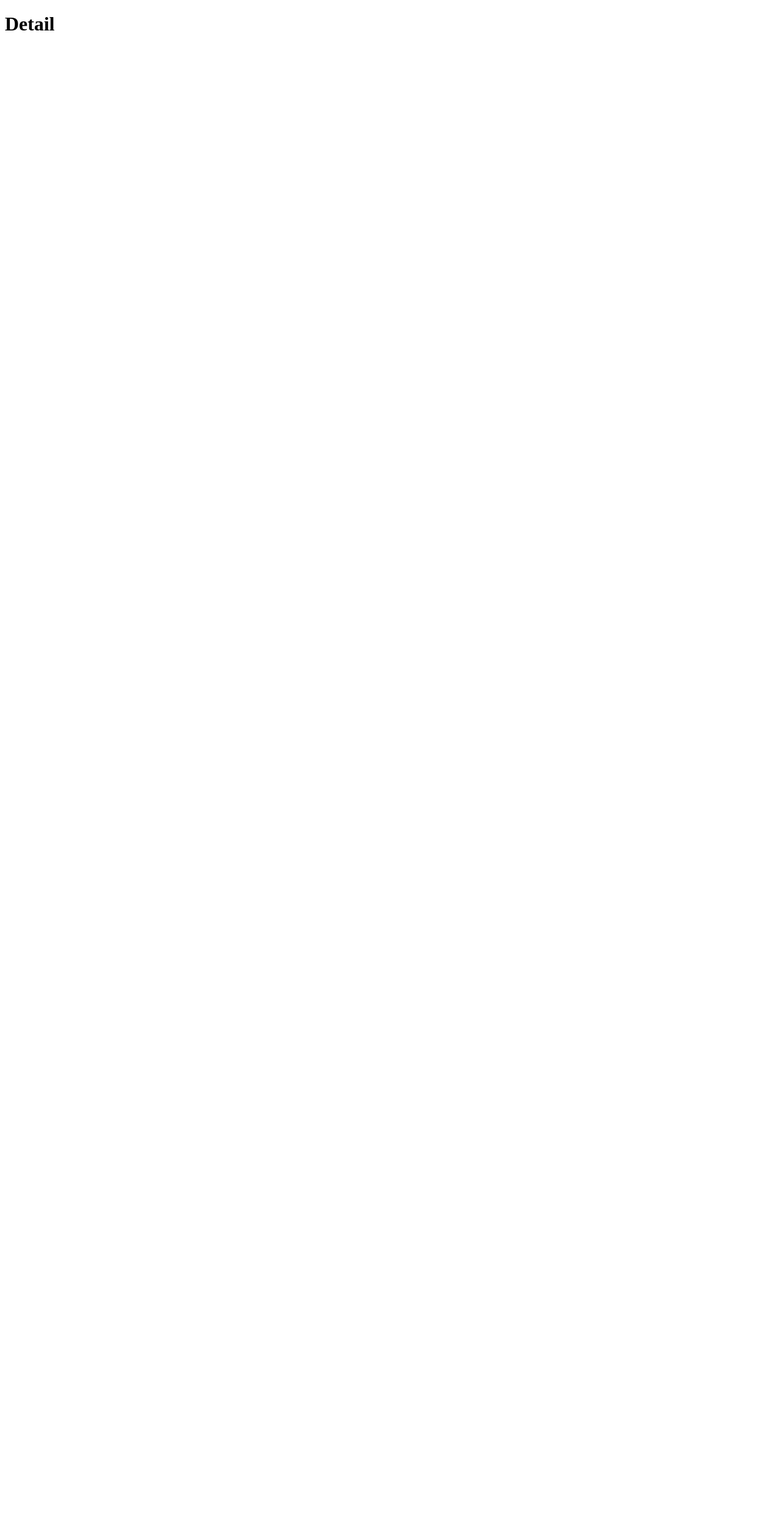
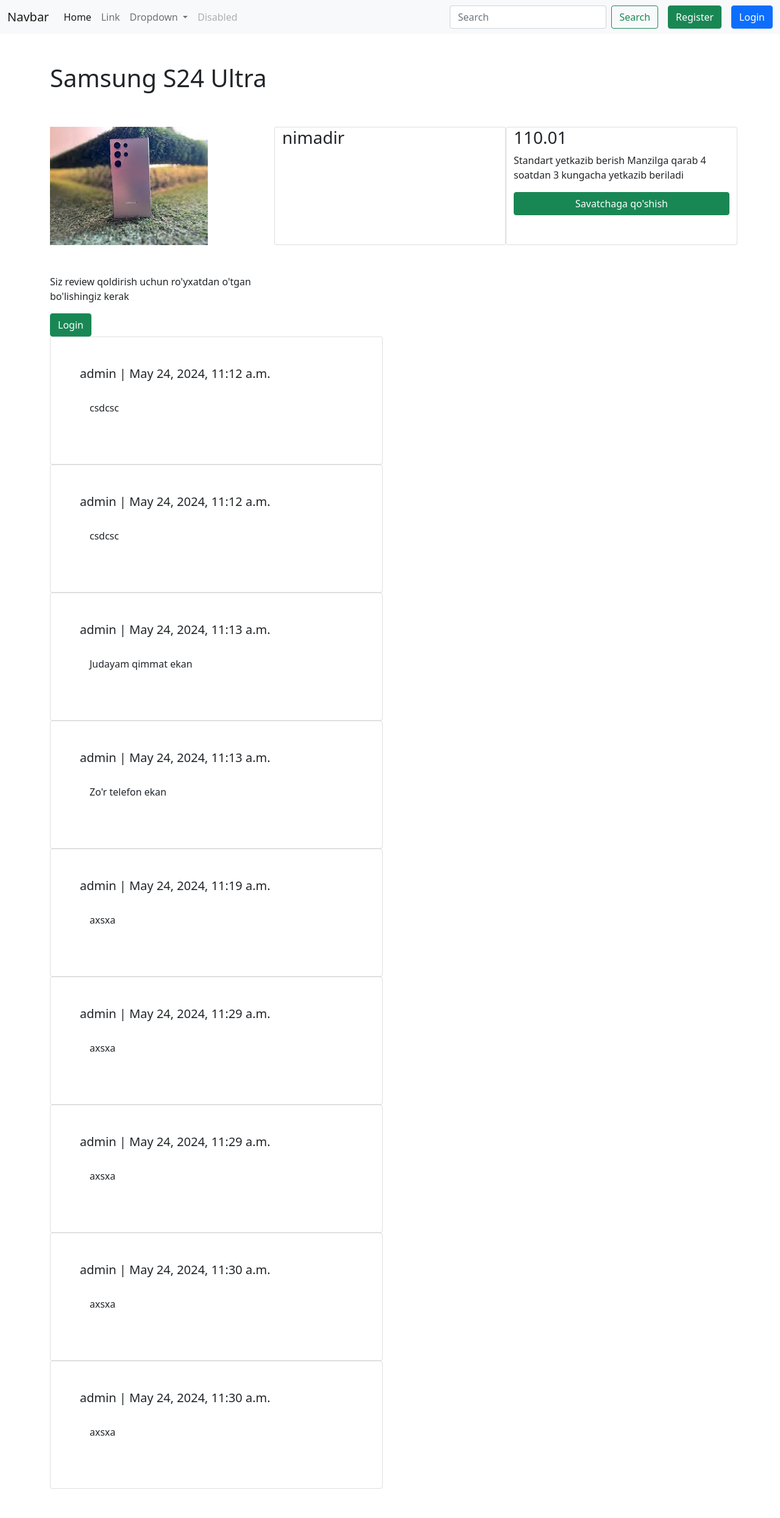
Before and after one commit to nizomiddin-rakhimberdiev/technoshop, a Django app: a page that uses templates/product_detail.html in a window 1280 px wide. Before the commit the page is almost empty. Shown: the whole page at 61% size. Before the commit the page ends 50 px from the top, so only its background shows below. Run offline with Django 5.2, Linux system fonts and the light colour scheme; data comes from the database, SQL or seed files in the repository; both versions use the stored data as it was after the commit.

Commit message:
add product detail page, create product review, search query

```diff
--- a/e_commerce/settings.py
+++ b/e_commerce/settings.py
@@ -25,7 +25,7 @@
 # SECURITY WARNING: don't run with debug turned on in production!
 DEBUG = True
 
-ALLOWED_HOSTS = []
+ALLOWED_HOSTS = ['*']
 
 
 # Application definition
--- a/orders/models.py
+++ b/orders/models.py
@@ -1,6 +1,7 @@
 from django.db import models
 from django.contrib.auth.models import User
 from products.models import Product
+
 
 class Order(models.Model):
     user = models.ForeignKey(User, on_delete=models.CASCADE)
@@ -10,6 +11,7 @@
     def __str__(self):
         return self.user.username
 
+
 class OrderItem(models.Model):
     order = models.ForeignKey(Order, on_delete=models.CASCADE)
     product = models.ForeignKey(Product, on_delete=models.CASCADE)
--- a/products/admin.py
+++ b/products/admin.py
@@ -1,7 +1,7 @@
 from django.contrib import admin
 
 from orders.models import OrderItem, Order
-from products.models import Product, Category
+from products.models import Product, Category, ProductReview
 from users.models import UserProfile
 
 # Register your models here.
@@ -10,3 +10,4 @@
 admin.site.register(Order)
 admin.site.register(OrderItem)
 admin.site.register(UserProfile)
+admin.site.register(ProductReview)
--- a/products/models.py
+++ b/products/models.py
@@ -1,3 +1,4 @@
+from django.contrib.auth.models import User
 from django.db import models
 from django.template.defaultfilters import slugify
 
@@ -31,3 +32,13 @@
     def save(self, *args, **kwargs):  # new
         self.slug = slugify(self.name)
         return super().save(*args, **kwargs)
+
+
+class ProductReview(models.Model):
+    product = models.ForeignKey(Product, on_delete=models.CASCADE)
+    user = models.ForeignKey(User, on_delete=models.CASCADE)
+    review = models.TextField()
+    created_at = models.DateTimeField(auto_now_add=True)
+
+    def __str__(self):
+        return f"{self.user.username} is reviewing {self.review}"
--- a/products/views.py
+++ b/products/views.py
@@ -1,16 +1,26 @@
 from django.shortcuts import render, get_object_or_404
 
-from products.models import Product
+from products.models import Product, ProductReview
 
 
 # Create your views here.
 def home_page(request):
     products = Product.objects.all()
+    search_query = request.GET.get('q', '')
+    if search_query:
+        products = products.filter(name__icontains=search_query)
     context = {'products': products}
     return render(request, 'index.html', context)
 
 
 def detail_page(request, slug):
+    if request.method == "POST":
+        product = get_object_or_404(Product, slug=slug)
+        review = request.POST.get('review')
+        user = request.user
+        ProductReview.objects.create(user=user, product=product, review=review)
+
     product = get_object_or_404(Product, slug=slug)
-    context = {'product': product}
+    product_reviews = ProductReview.objects.all()
+    context = {'product': product, 'product_reviews': product_reviews}
     return render(request, 'product_detail.html', context)
--- a/templates/base.html
+++ b/templates/base.html
@@ -41,7 +41,7 @@
         </li>
       </ul>
       <form class="d-flex">
-        <input class="form-control me-2" type="search" placeholder="Search" aria-label="Search">
+        <input class="form-control me-2" type="search" placeholder="Search" aria-label="Search" name="q" value="{{ search_query }}">
         <button class="btn btn-outline-success" type="submit">Search</button>
           {% if request.user.is_authenticated %}
               <a href="{% url 'users:logout' %}" class="btn btn-warning ms-3">Logout</a>
--- a/templates/index.html
+++ b/templates/index.html
@@ -5,6 +5,7 @@
     <h1>E commerce website</h1>
     <div class="container">
         <div class="col-md-12 p-5">
+            <div class="row">
                 {% for product in products %}
                     <div class="card" style="width: 18rem;">
                         <img src="{{ product.product_image.url }}" class="card-img-top" alt="...">
@@ -20,4 +21,5 @@
                 {% endfor %}
             </div>
         </div>
+    </div>
 {% endblock %}
--- a/templates/product_detail.html
+++ b/templates/product_detail.html
@@ -1,10 +1,60 @@
-<!DOCTYPE html>
-<html lang="en">
-<head>
-    <meta charset="UTF-8">
-    <title>Detail</title>
-</head>
-<body>
-<h1>Detail</h1>
-</body>
-</html>
+{% extends 'base.html' %}
+
+{% block title %}Detail page{% endblock %}
+
+{% block content %}
+
+    <div class="container">
+        <div class="col-md-12 py-5">
+            <h1>{{ product.name }}</h1>
+            <div class="row py-5">
+                <div class="col-md-4">
+                    <img src="{{ product.product_image.url }}" alt="{{ product.name }}">
+                </div>
+                <div class="col-md-4 card">
+                    <h3>{{ product.description }}</h3>
+                </div>
+                <div class="col-md-4 card">
+                    <h3>{{ product.price }}</h3>
+                    <p>Standart yetkazib berish
+                        Manzilga qarab 4 soatdan 3 kungacha yetkazib beriladi</p>
+                    <a href="" class="btn btn-success">Savatchaga qo'shish</a>
+                </div>
+            </div>
+            <div class="row">
+                {% if request.user.is_authenticated %}
+                    <div class="col-md-6">
+                        <form class="form-control" action="" method="post">
+                            {% csrf_token %}
+                            <textarea name="review" id="review" cols="52" rows="3"></textarea>
+                            <br>
+                            <button class="btn btn-primary" type="submit">Send Review</button>
+                        </form>
+                    </div>
+                {% else %}
+                    <div class="col-md-4">
+                        <p>Siz review qoldirish uchun ro'yxatdan o'tgan bo'lishingiz kerak</p>
+                        <a href="{% url 'users:login' %}" class="btn btn-success">Login</a>
+                    </div>
+                {% endif %}
+            </div>
+            <div class="row">
+                <div class="col-md-6">
+                    {% for review in product_reviews %}
+                        <div class="card p-5">
+                            <div class="card-title">
+                                <h5>{{ review.user.username }} | {{ review.created_at }}</h5>
+                            </div>
+                            <div class="card-body">
+                                <p>{{ review.review }}</p>
+                            </div>
+                        </div>
+                    {% endfor %}
+                </div>
+            </div>
+
+        </div>
+    </div>
+
+
+{% endblock %}
```
Also changed, not shown: db.sqlite3, products/migrations/0002_productreview.py (added), static/images/products/samsung.jpeg (added). Lines whose indentation alone changed are shown as unchanged.
